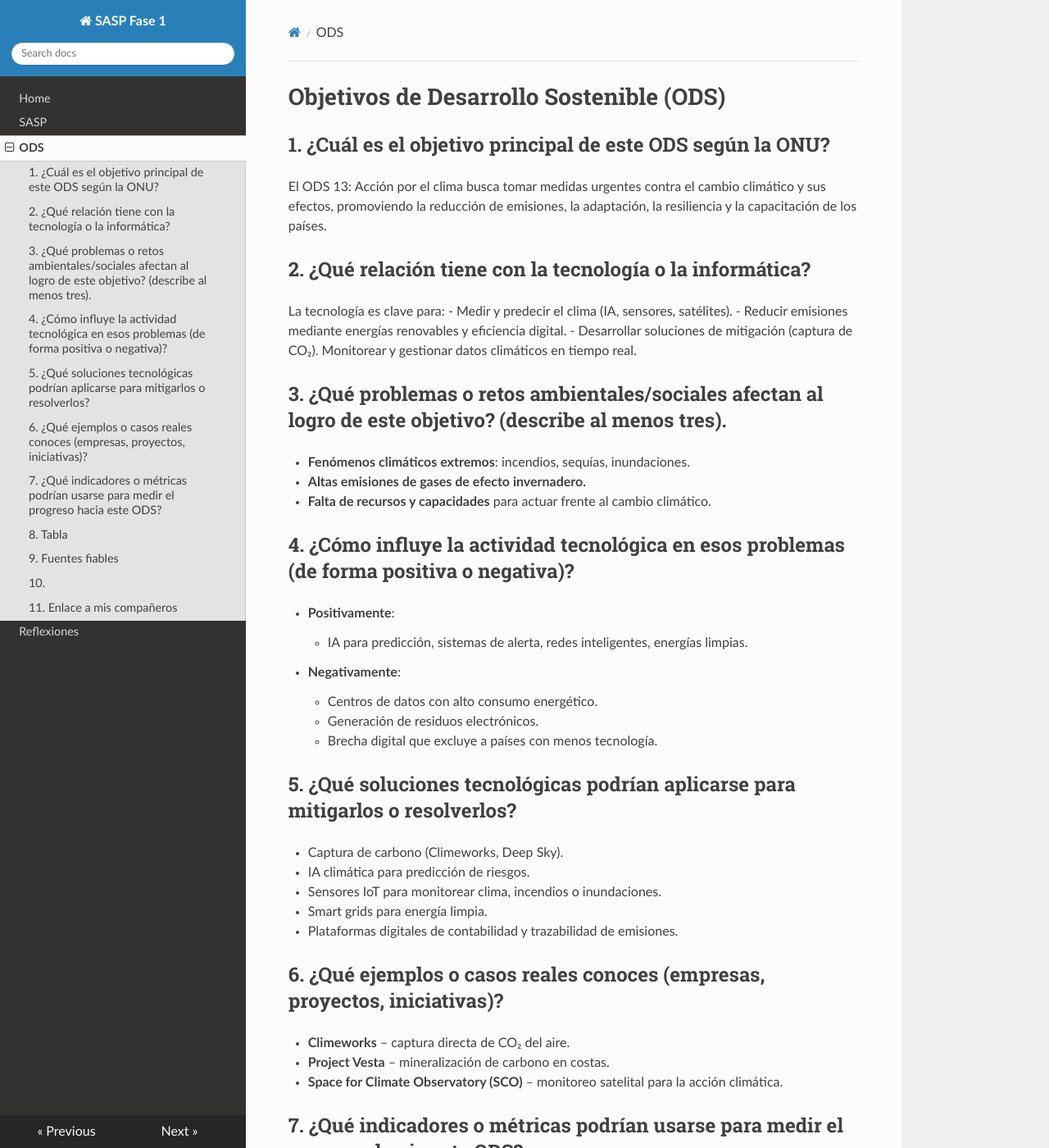
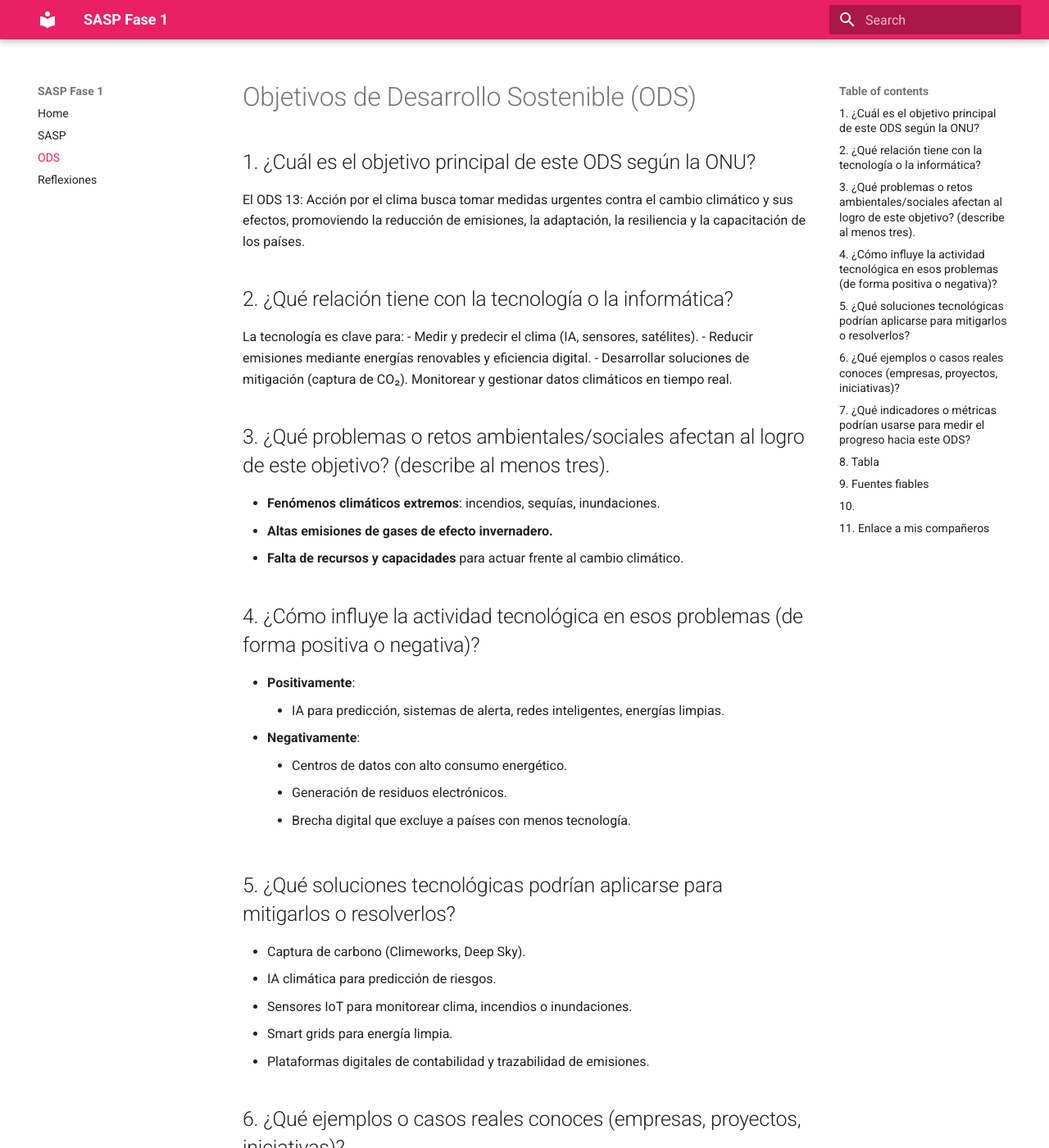
Before and after one commit to claudiabr14/Saspfase1, an MkDocs documentation site: the page built from docs/ods.md, in a window 1280 px wide and 1400 px high. Shown: the whole window at 82% size. Built offline with MkDocs 1.6.1 and Material for MkDocs 9.7.7, drawn with Linux system fonts in a browser that asks for light colours; nearby versions of some CDN libraries; some of the changed text lies outside the part shown.

Commit message:
Primer commit: fuentes MkDocs sin venv ni site

```diff
--- a/mkdocs.yml
+++ b/mkdocs.yml
@@ -6,5 +6,11 @@ nav:
   - ODS: ods.md
   - Reflexiones: reflexiones.md
 
-theme: readthedocs
+theme:
+  name: material
+  palette:
+    - scheme: default
+      primary: pink
+      accent: pink
+
 language: es
```
Also changed, not shown: 1 other file.
